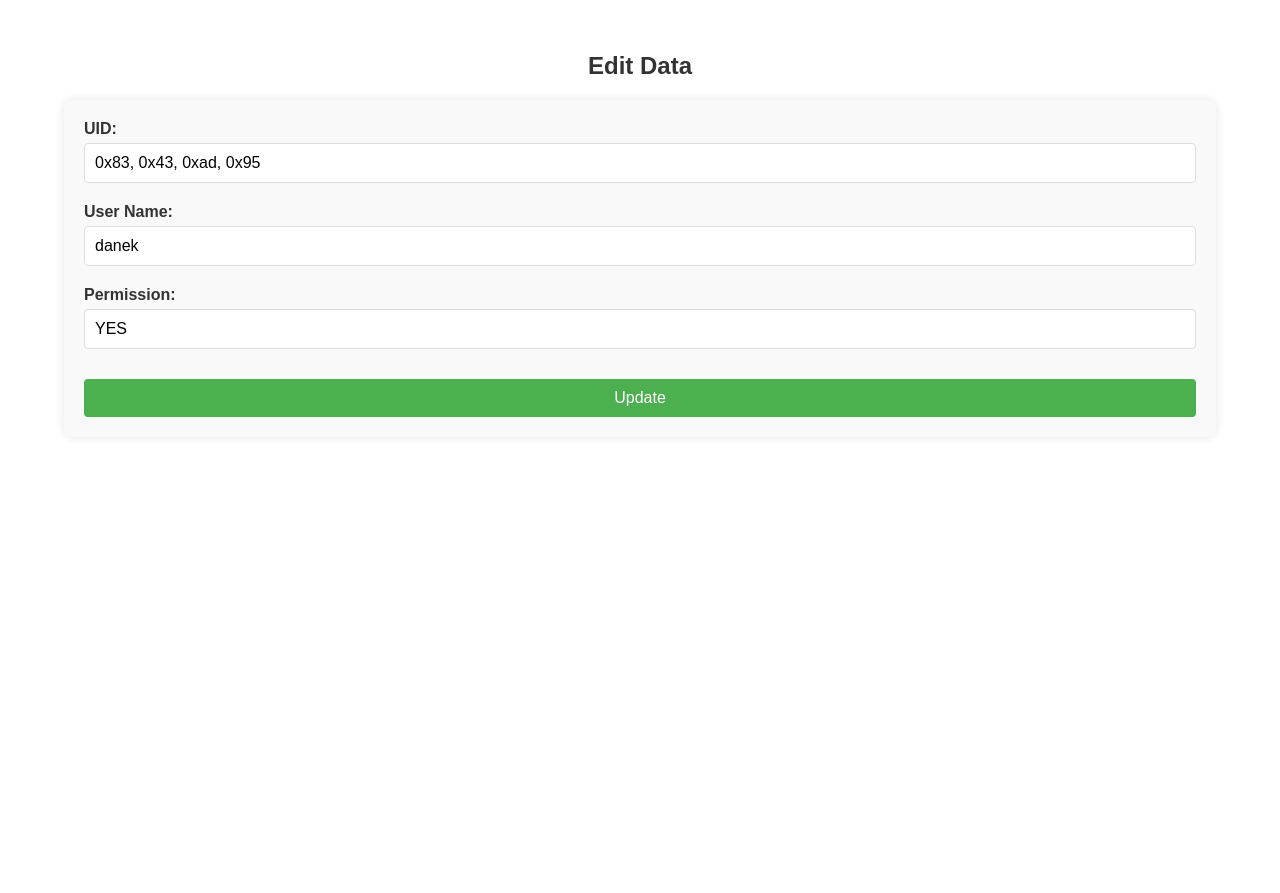
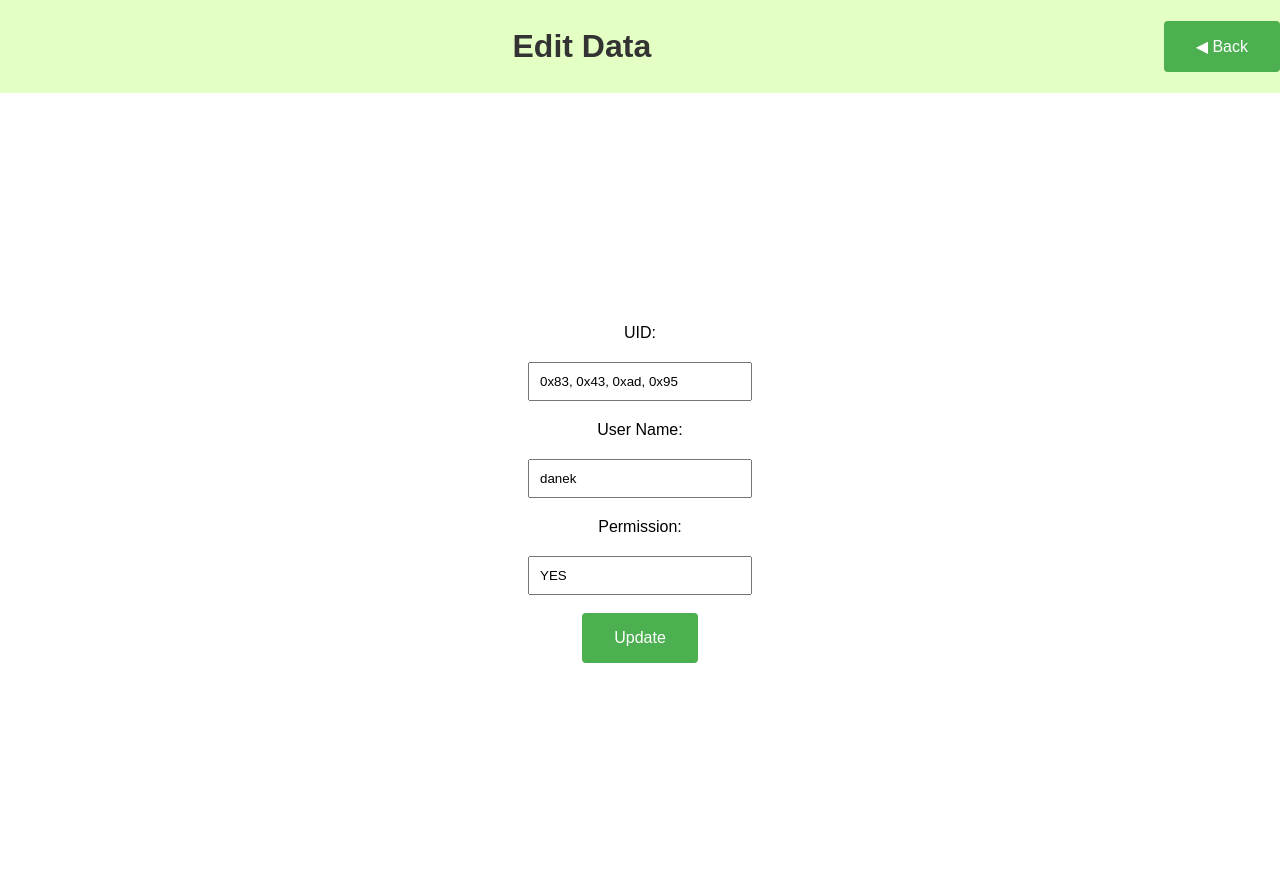
Before and after one commit to Egor-Yarygin/IoT, a FastAPI app: page /edit/12 in a window 1280 px wide. Before the commit the page ends 417 px from the top, so only its background shows below. Run offline with FastAPI, Linux system fonts and the light colour scheme; a user stored in the database is signed in; data comes from the database, SQL or seed files in the repository.

Commit message:
Update edit.html

```diff
--- a/electronic-lock/server/templates/edit.html
+++ b/electronic-lock/server/templates/edit.html
@@ -2,7 +2,7 @@
 <html>
 <head>
     <title>Edit Data</title>
-    <link rel="stylesheet" type="text/css" href="/static/styles.css">
+    <link rel="stylesheet" type="text/css" href="/static/index_styles.css">
     <script>
         function validateForm() {
             var permission = document.getElementById('permission').value.toUpperCase();
@@ -13,10 +13,48 @@
             return true;
         }
     </script>
+    <style>
+        .centered-container {
+            display: flex;
+            flex-direction: column;
+            align-items: center;
+            justify-content: center;
+            height: 100vh;
+        }
+        form {
+            display: flex;
+            flex-direction: column;
+            align-items: center;
+        }
+        label, input {
+            margin: 10px 0;
+        }
+        input[type="text"] {
+            padding: 10px;
+            width: 200px;
+        }
+        button {
+            margin-top: 20px;
+            padding: 10px 20px;
+            background-color: #007BFF;
+            color: white;
+            border: none;
+            border-radius: 5px;
+            cursor: pointer;
+        }
+        button:hover {
+            background-color: #0056b3;
+        }
+    </style>
 </head>
 <body>
-    <div class="container">
-        <h2>Edit Data</h2>
+    <header>
+        <h1>Edit Data</h1>
+        <div class="header-buttons">
+            <button onclick="history.back()" class="button">&#x25C0; Back</button> <!-- Стрелка влево -->
+        </div>
+    </header>
+    <div class="centered-container">
         <form method="post" action="/edit/{{ user_data[0] }}" onsubmit="return validateForm()">
             <label for="uid">UID:</label>
             <input type="text" id="uid" name="uid" value="{{ user_data[1] }}" required>
```
